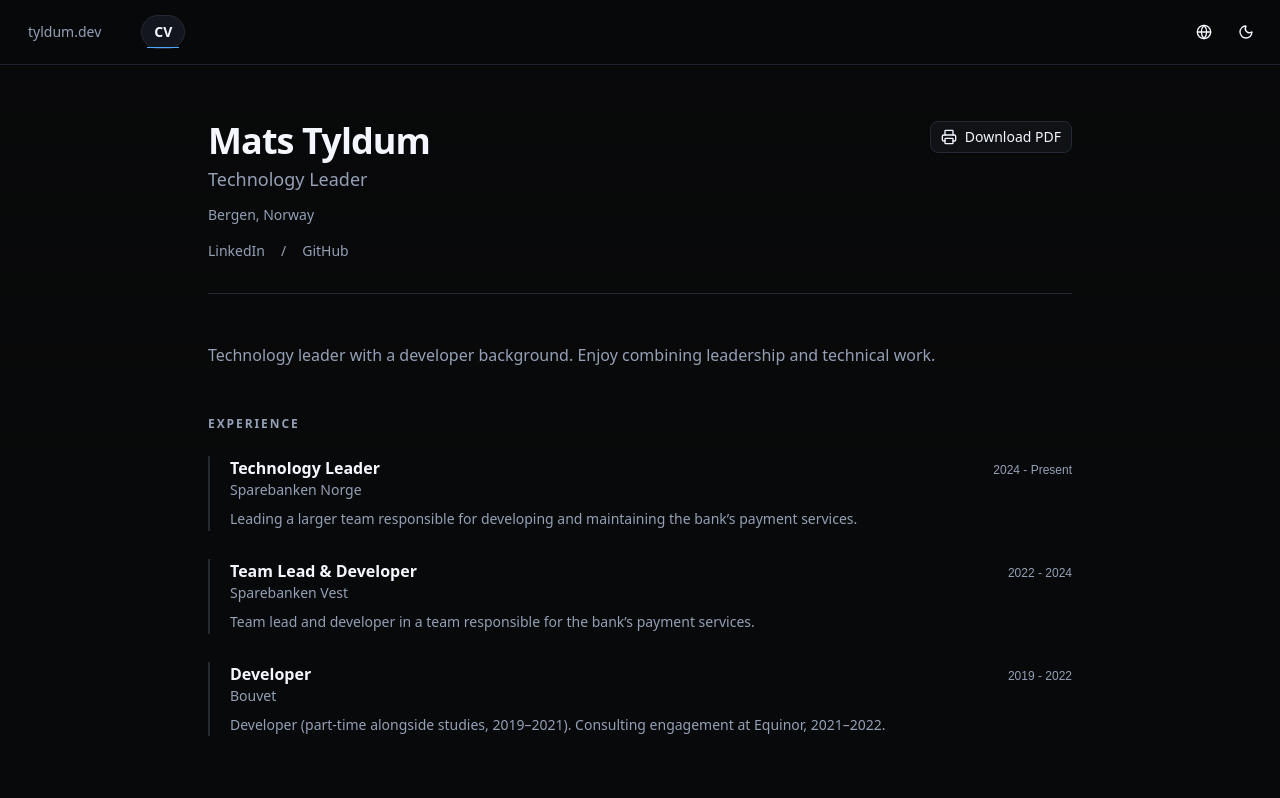
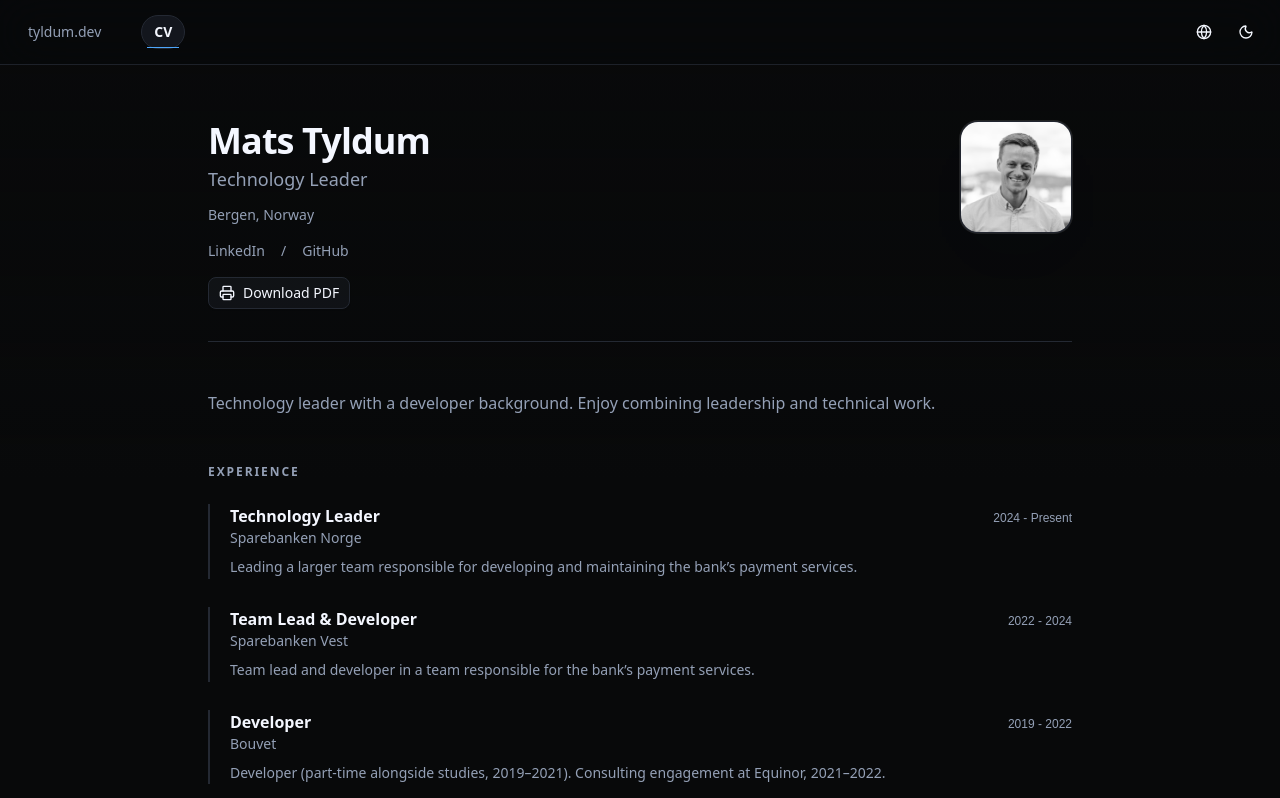
Before and after one commit to maattss/tyldum-dev, a Next.js app: page /en/cv in a window 1280 px wide. Shown: the top 798 px of the page. Built offline with nearby package versions, Linux system fonts and the light colour scheme; a web font is replaced by a local one.

Commit message:
Add profile photo to CV header and move PDF button

```diff
--- a/src/app/[locale]/cv/page.tsx
+++ b/src/app/[locale]/cv/page.tsx
@@ -1,5 +1,6 @@
 import { getTranslations } from "next-intl/server";
 import type { Metadata } from "next";
+import Image from "next/image";
 import { CollapsibleExperience } from "@/components/collapsible-experience";
 import { PrintButton } from "@/components/print-button";
 import { locales } from "@/i18n/config";
@@ -81,10 +82,23 @@ export default async function CVPage() {
                   GitHub
                 </a>
               </div>
+
+              <div className="mt-4 print:hidden">
+                <PrintButton label={t("downloadCV")} />
+              </div>
             </div>
 
             <div className="print:hidden hidden sm:block">
-              <PrintButton label={t("downloadCV")} />
+              <div className="relative h-28 w-28 overflow-hidden rounded-2xl border border-border/90 bg-card ring-1 ring-white/10 shadow-[0_24px_80px_-50px_rgba(47,185,255,0.65)]">
+                <Image
+                  src="/images/profile.jpg"
+                  alt={t("name")}
+                  width={112}
+                  height={112}
+                  sizes="112px"
+                  className="h-full w-full object-cover"
+                />
+              </div>
             </div>
           </div>
         </header>
```
